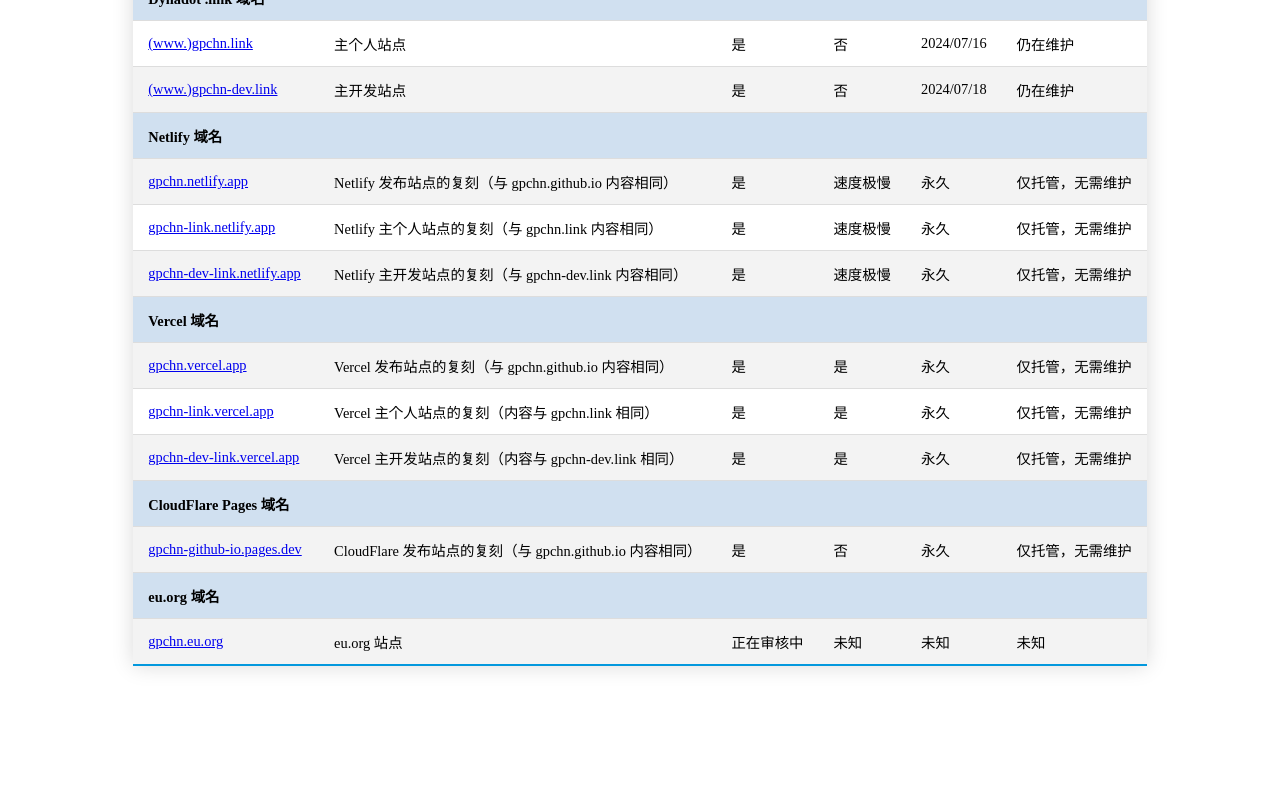
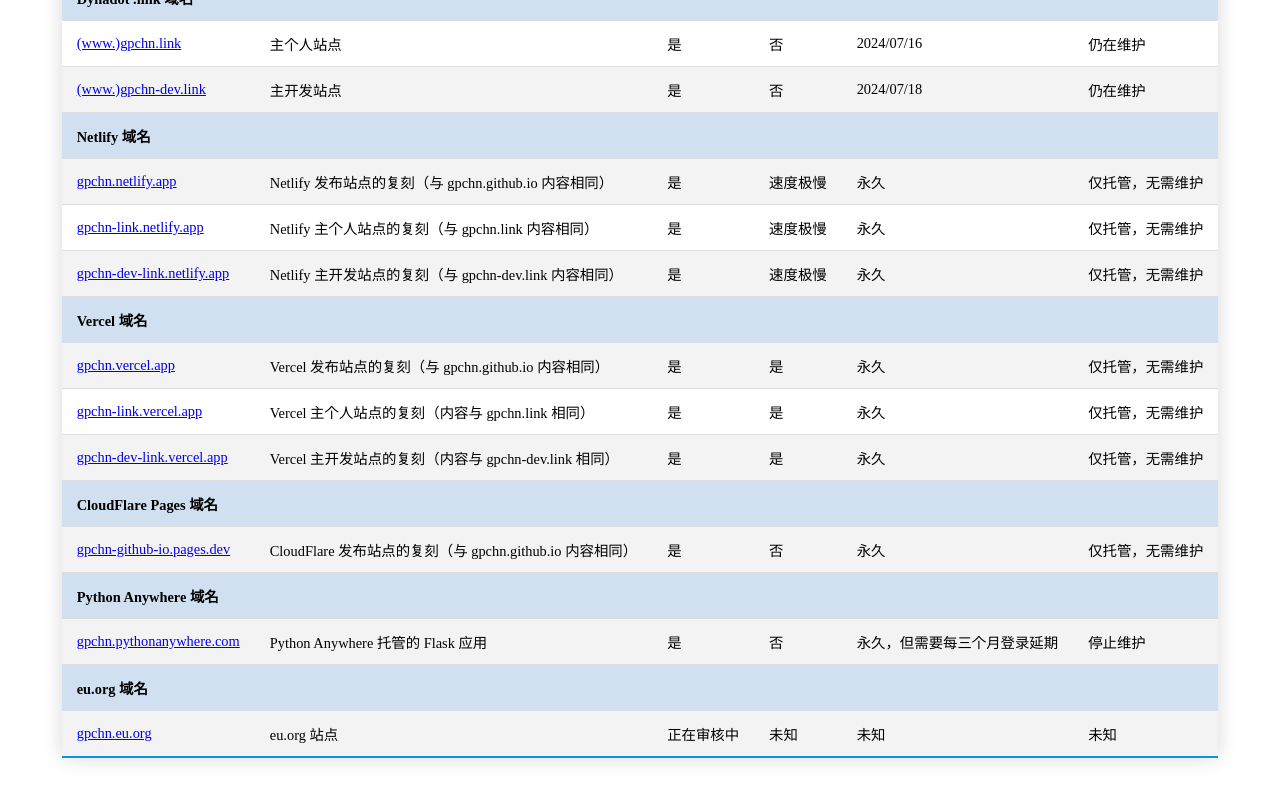
Before and after one commit to gpchn/gpchn.github.io, a plain HTML site: page index.html in a window 1280 px wide. Shown: the part 718-1518 px from the top of the page. Before the commit the page ends 1434 px from the top, so only its background shows below. Drawn offline with Linux system fonts and the light colour scheme.

Commit message:
add pythonanywhere site

```diff
--- a/index.html
+++ b/index.html
@@ -226,6 +226,15 @@
             <td>永久</td>
             <td>仅托管，无需维护</td>
         </tr>
+        <tr class="divider"><td>Python Anywhere 域名</td><td></td><td></td><td></td><td></td><td></td></tr>
+
+        <tr>
+            <td><a href="https://gpchn.pythonanywhere.com/">gpchn.pythonanywhere.com</a></td>
+            <td>Python Anywhere 托管的 Flask 应用</td>
+            <td>是</td>
+            <td>否</td>
+            <td>永久，但需要每三个月登录延期</td>
+            <td>停止维护</td>
         <tr class="divider"><td>eu.org 域名</td><td></td><td></td><td></td><td></td><td></td></tr>
 
         <tr>
```
